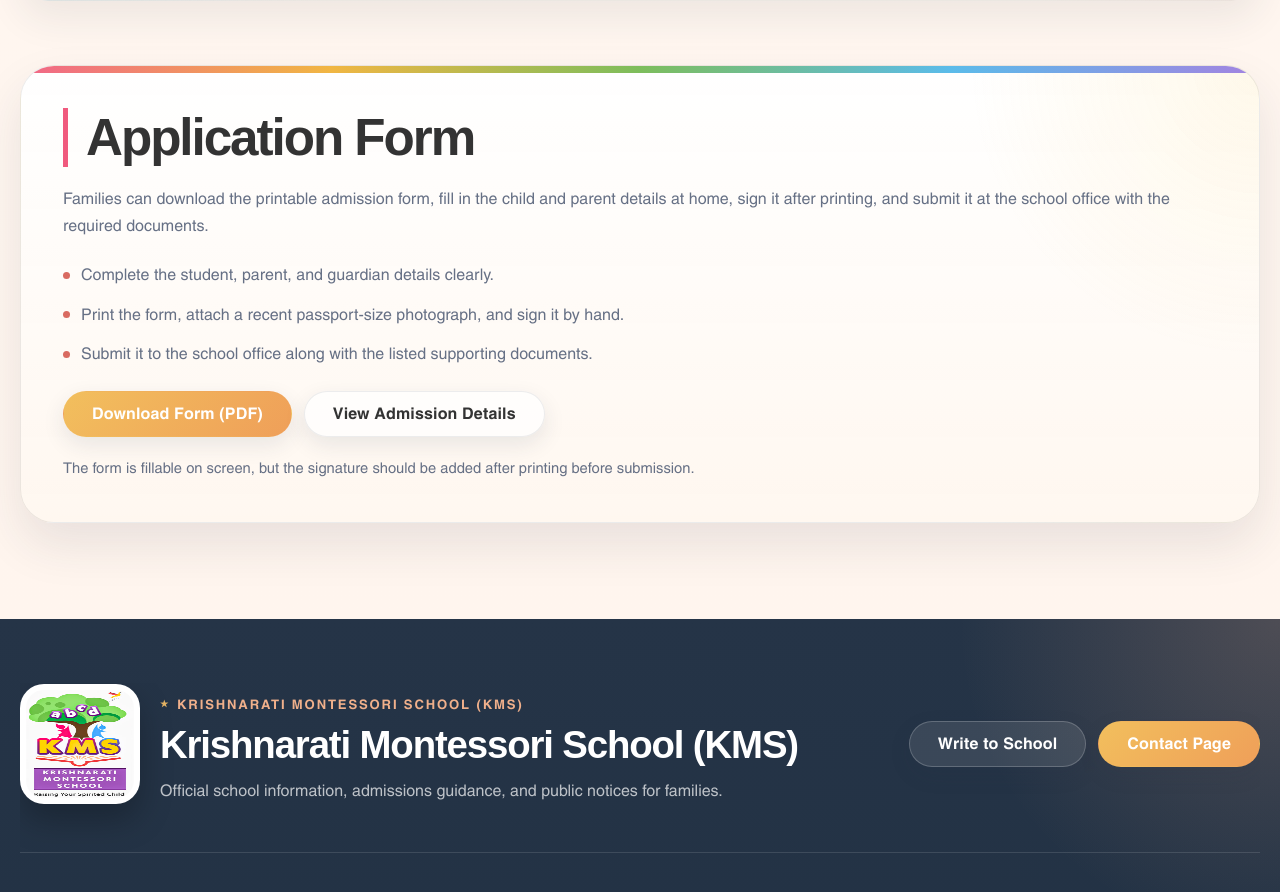
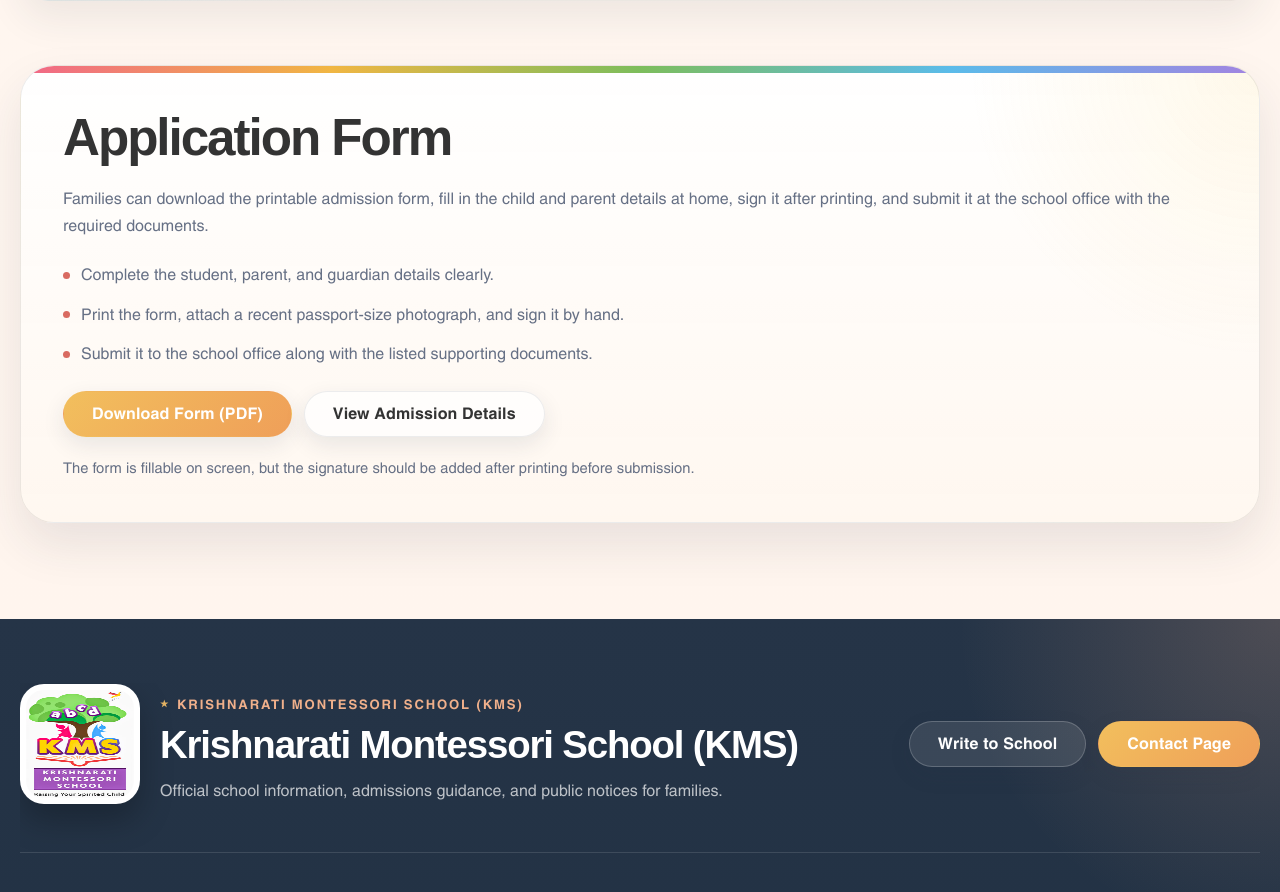
Before and after one commit to as4401s/School_website, a Next.js app: page / in a window 1280 px wide. Shown: the part 5561-6453 px from the top of the page. Built offline with nearby package versions, Linux system fonts and the light colour scheme; a web font is replaced by a local one.

Commit message:
Remove home application heading accent

```diff
--- a/src/app/globals.css
+++ b/src/app/globals.css
@@ -613,6 +613,11 @@ h4,
   border-bottom: 0;
 }
 
+.home-page .feature-panel--admissions .feature-panel__copy h2 {
+  padding-left: 0;
+  border: 0;
+}
+
 /* Eyebrow text – sprinkle a bit more color */
 .eyebrow {
   display: inline-flex;
```
